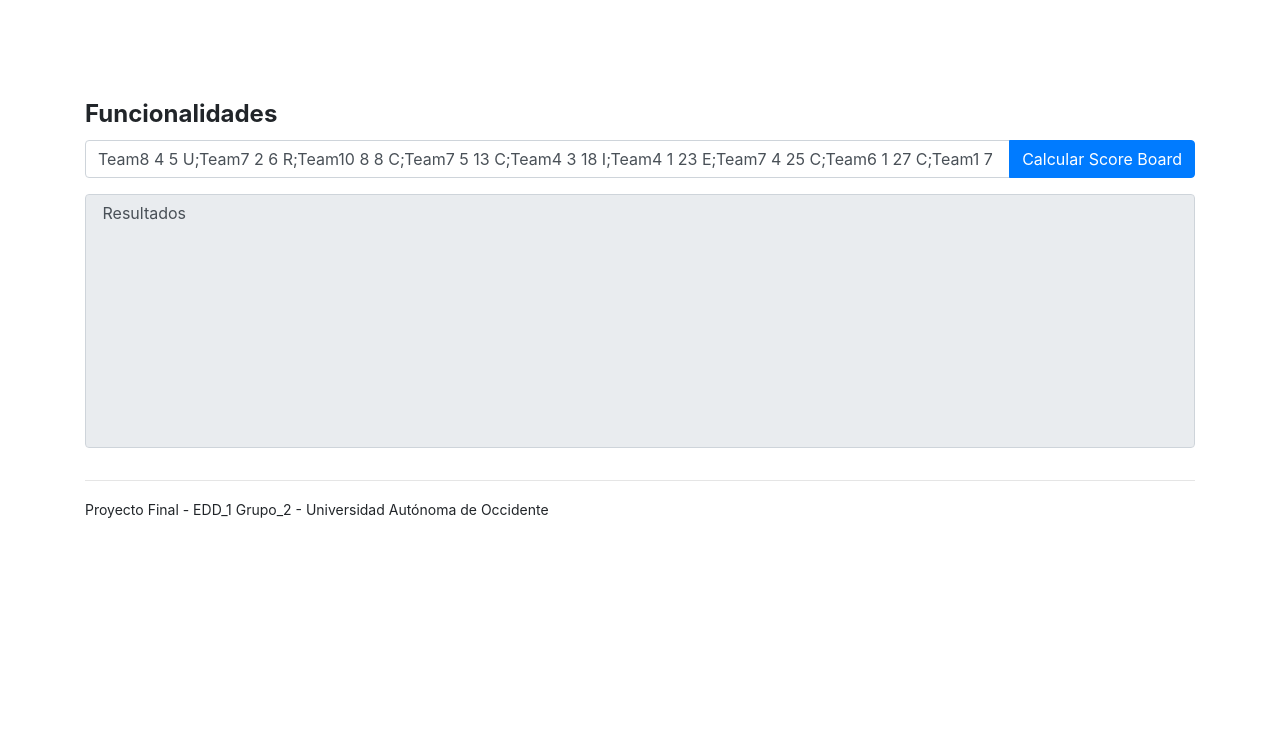
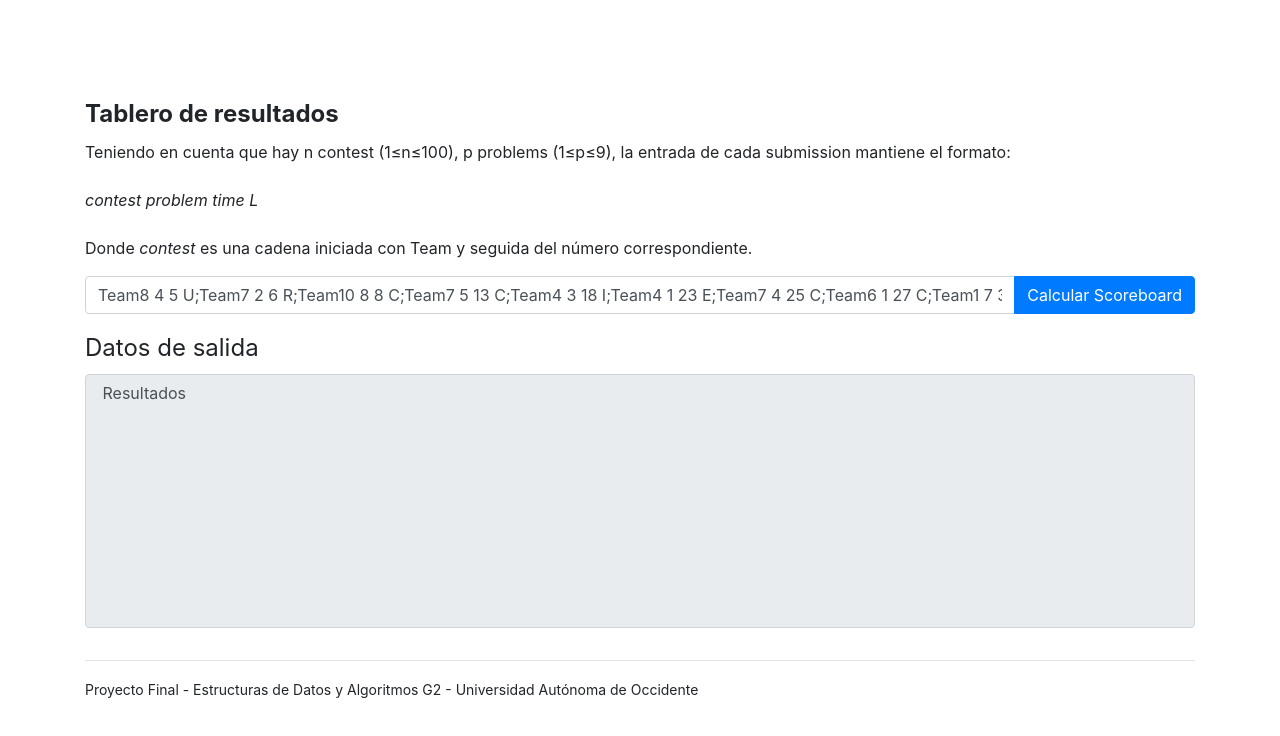
Before and after one commit to PostboxRetinal/proyectoFinalEDA1, a plain HTML site: page frontend/index.html in a window 1280 px wide. Drawn offline with nearby package versions, Linux system fonts and the light colour scheme.

Commit message:
v1.1 Cosmetic changes

```diff
--- a/frontend/index.html
+++ b/frontend/index.html
@@ -17,7 +17,13 @@
     <div class="container">
       <main class="form-container">
         <fieldset class="mt-4">
-          <legend class="font-weight-bold">Funcionalidades</legend>
+          <legend class="font-weight-bold">Tablero de resultados</legend>
+          <p>Teniendo en cuenta que hay n contest (1≤n≤100), p problems (1≤p≤9), la entrada de cada
+            submission mantiene el formato:
+            <br><br>
+            <em>contest</em> <em>problem</em> <em>time</em> <em>L</em>
+            <br><br>
+            Donde <em>contest</em> es una cadena iniciada con Team y seguida del número correspondiente.</p>
           <div class="form-group">
             <div class="input-group mb-3">
               <input
@@ -29,13 +35,14 @@
               />
               <div class="input-group-append">
                 <button class="btn btn-primary" id="CalcularSB">
-                  Calcular Score Board
+                  Calcular Scoreboard
                 </button>
               </div>
             </div>
           </div>
           <div class="form-group"></div>
           <div class="form-group">
+            <legend>Datos de salida</legend>
             <textarea
               id="salida"
               class="form-control textarea-output"
@@ -50,7 +57,7 @@
       <footer>
         <p>
           <small
-            >Proyecto Final - EDD_1 Grupo_2 - Universidad Autónoma de
+            >Proyecto Final - Estructuras de Datos y Algoritmos G2 - Universidad Autónoma de
             Occidente</small
           >
         </p>
```
